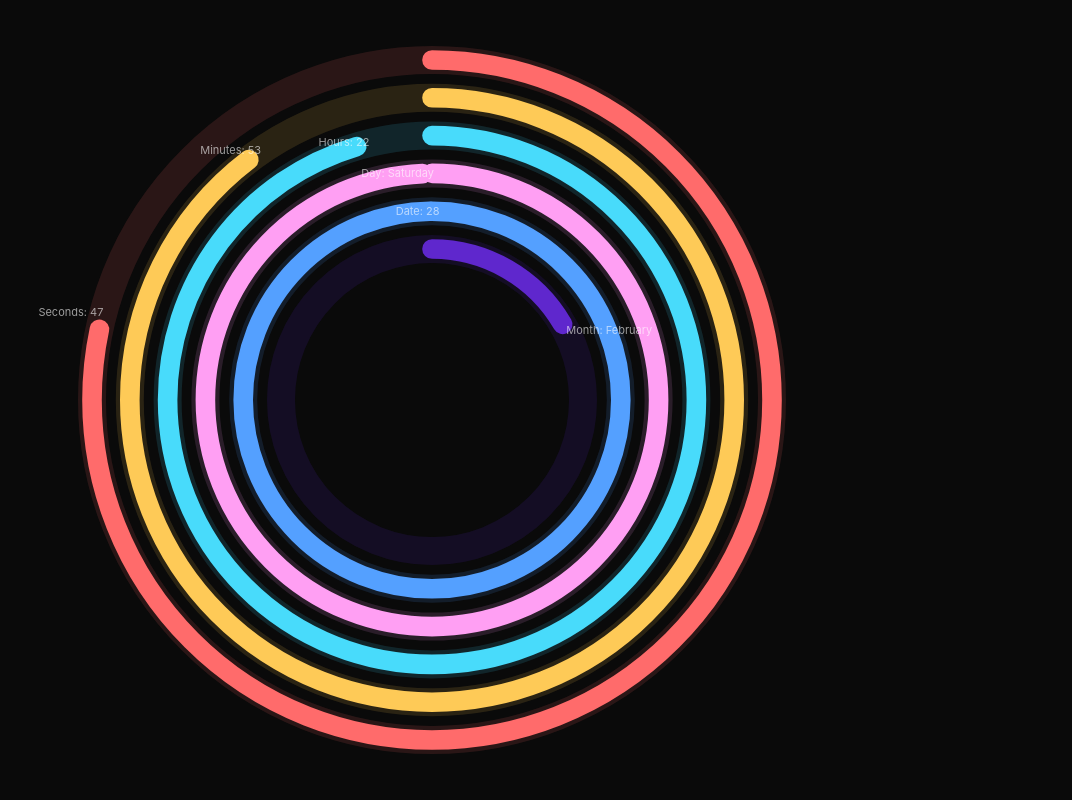
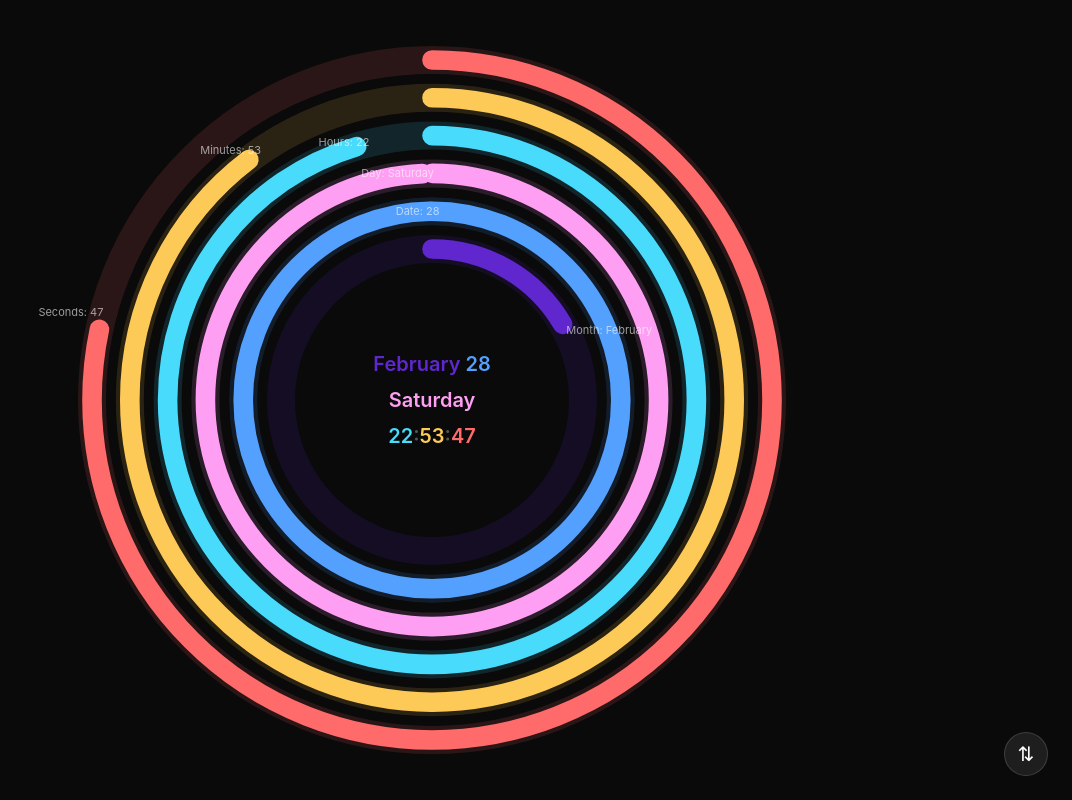
Before and after one commit to kaleguy/polar-clock, a plain HTML site: page index.html in a window 1280 px wide. Shown: the whole page, without its empty margins (208-1280 px from the left). Drawn offline with Linux system fonts and the light colour scheme.

Commit message:
first version

```diff
--- a/clock.js
+++ b/clock.js
@@ -14,8 +14,77 @@ const dayNames = ['Sunday', 'Monday', 'Tuesday', 'Wednesday', 'Thursday', 'Frida
 const monthNames = ['January', 'February', 'March', 'April', 'May', 'June',
   'July', 'August', 'September', 'October', 'November', 'December'];
 
+const timeDisplay = document.getElementById('time-display');
+
+const monthShort = ['Jan', 'Feb', 'Mar', 'Apr', 'May', 'Jun',
+  'Jul', 'Aug', 'Sep', 'Oct', 'Nov', 'Dec'];
+
 const TAU = Math.PI * 2;
 const START_ANGLE = -Math.PI / 2; // 12 o'clock
+let reversed = false;
+
+// Track which ring indices are disabled (greyed out, ring hidden)
+const disabled = new Set();
+
+// Display line config: maps display order to ring index
+// Order: Month, Date, Day, HH:MM:SS
+const displayLines = [
+  { ringIndex: 3, format: (now) => dayNames[now.getDay()] },
+];
+
+const timeParts = [
+  { ringIndex: 2, format: (now) => String(now.getHours()).padStart(2, '0') },
+  { ringIndex: 1, format: (now) => String(now.getMinutes()).padStart(2, '0') },
+  { ringIndex: 0, format: (now) => String(now.getSeconds()).padStart(2, '0') },
+];
+
+document.getElementById('toggle').addEventListener('click', () => {
+  reversed = !reversed;
+});
+
+function makeClickable(ringIndex) {
+  const el = document.createElement('span');
+  el.style.cursor = 'pointer';
+  el.addEventListener('click', () => {
+    if (disabled.has(ringIndex)) disabled.delete(ringIndex);
+    else disabled.add(ringIndex);
+  });
+  return el;
+}
+
+// Build month/date line: "February 28" with each part clickable
+const monthDateRow = document.createElement('div');
+const monthSpan = makeClickable(5);
+monthDateRow.appendChild(monthSpan);
+const monthDateSpace = document.createElement('span');
+monthDateSpace.textContent = ' ';
+monthDateRow.appendChild(monthDateSpace);
+const dateSpan = makeClickable(4);
+monthDateRow.appendChild(dateSpan);
+timeDisplay.appendChild(monthDateRow);
+
+// Build day line
+const displayDivs = displayLines.map(dl => {
+  const div = makeClickable(dl.ringIndex);
+  div.style.display = 'block';
+  timeDisplay.appendChild(div);
+  return div;
+});
+
+// Build time line: HH:MM:SS as one row with individually clickable parts
+const timeRow = document.createElement('div');
+const timeSpans = timeParts.map((tp, idx) => {
+  if (idx > 0) {
+    const colon = document.createElement('span');
+    colon.textContent = ':';
+    colon.style.color = '#555';
+    timeRow.appendChild(colon);
+  }
+  const span = makeClickable(tp.ringIndex);
+  timeRow.appendChild(span);
+  return span;
+});
+timeDisplay.appendChild(timeRow);
 
 function resize() {
   canvas.width = window.innerWidth * devicePixelRatio;
@@ -59,13 +128,17 @@ function draw() {
   ctx.clearRect(0, 0, w, h);
 
   const maxRadius = Math.min(cx, cy) * 0.85;
-  const ringWidth = Math.min(maxRadius / (rings.length + 1.5), 28 * scale);
+  const activeOrder = (reversed ? [...rings.keys()].reverse() : [...rings.keys()])
+    .filter(i => !disabled.has(i));
+  const activeCount = activeOrder.length;
+  const ringWidth = Math.min(maxRadius / (Math.max(activeCount, 1) + 1.5), 28 * scale);
   const gap = ringWidth * 0.35;
 
-  for (let i = 0; i < rings.length; i++) {
+  for (let pos = 0; pos < activeCount; pos++) {
+    const i = activeOrder[pos];
     const ring = rings[i];
     const val = values[i];
-    const radius = maxRadius - i * (ringWidth + gap);
+    const radius = maxRadius - pos * (ringWidth + gap);
     const endAngle = START_ANGLE + val.fraction * TAU;
 
     // Background track
@@ -100,6 +173,24 @@ function draw() {
     ctx.fillText(text, lx, ly);
   }
 
+  // Update center time display
+  monthSpan.textContent = monthNames[now.getMonth()];
+  monthSpan.style.color = disabled.has(5) ? '#555' : rings[5].color;
+  dateSpan.textContent = now.getDate();
+  dateSpan.style.color = disabled.has(4) ? '#555' : rings[4].color;
+  displayLines.forEach((dl, idx) => {
+    const div = displayDivs[idx];
+    const off = disabled.has(dl.ringIndex);
+    div.style.color = off ? '#555' : rings[dl.ringIndex].color;
+    div.textContent = dl.format(now);
+  });
+  timeParts.forEach((tp, idx) => {
+    const span = timeSpans[idx];
+    const off = disabled.has(tp.ringIndex);
+    span.style.color = off ? '#555' : rings[tp.ringIndex].color;
+    span.textContent = tp.format(now);
+  });
+
   requestAnimationFrame(draw);
 }
 
--- a/index.html
+++ b/index.html
@@ -8,6 +8,8 @@
 </head>
 <body>
   <canvas id="clock"></canvas>
+  <div id="time-display"></div>
+  <button id="toggle" title="Toggle ring order">&#8645;</button>
   <script src="clock.js"></script>
 </body>
 </html>
--- a/style.css
+++ b/style.css
@@ -16,4 +16,49 @@ body {
 
 canvas {
   display: block;
+  position: fixed;
+  top: 0;
+  left: 0;
+  z-index: 0;
 }
+
+#time-display {
+  position: fixed;
+  left: 50%;
+  top: 50%;
+  transform: translate(-50%, -50%);
+  font-family: -apple-system, system-ui, sans-serif;
+  font-size: 20px;
+  font-weight: 600;
+  line-height: 1.8;
+  text-align: center;
+  z-index: 10;
+}
+
+#time-display span, #time-display div {
+  cursor: pointer;
+  transition: color 0.2s;
+  user-select: none;
+}
+
+#toggle {
+  position: fixed;
+  bottom: 24px;
+  right: 24px;
+  background: #ffffff15;
+  border: 1px solid #ffffff25;
+  color: #fff;
+  font-size: 20px;
+  width: 44px;
+  height: 44px;
+  border-radius: 50%;
+  cursor: pointer;
+  transition: background 0.2s;
+  display: flex;
+  align-items: center;
+  justify-content: center;
+}
+
+#toggle:hover {
+  background: #ffffff30;
+}
```
